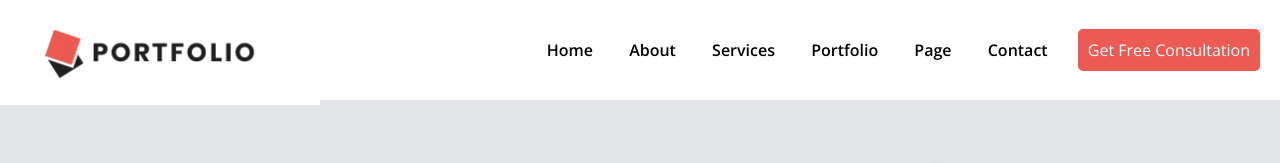
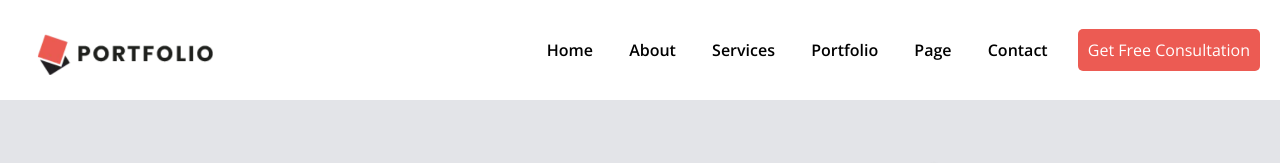
Before and after one commit to Meerahbel/TUTORIAL-1, a plain HTML site: page index.html in a window 1280 px wide. Shown: the top 163 px of the page. Drawn offline with nearby package versions, Linux system fonts and the light colour scheme.

Commit message:
logo fixed

```diff
--- a/style.css
+++ b/style.css
@@ -85,8 +85,8 @@ a{
 }
 
 .icon{
-    width: 25%;
-    height: auto;
+    width: auto;
+    height: 80%;
     margin-top: 15px;
 }
 
```
